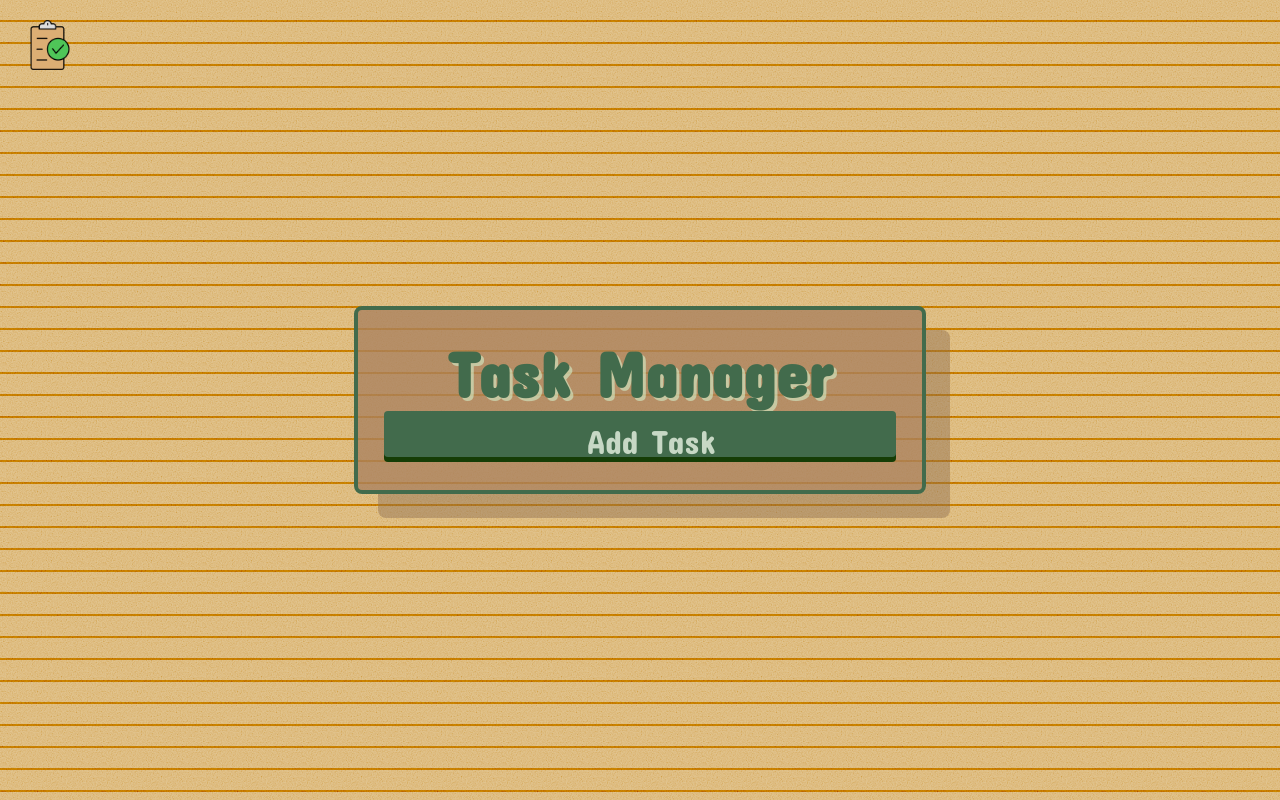
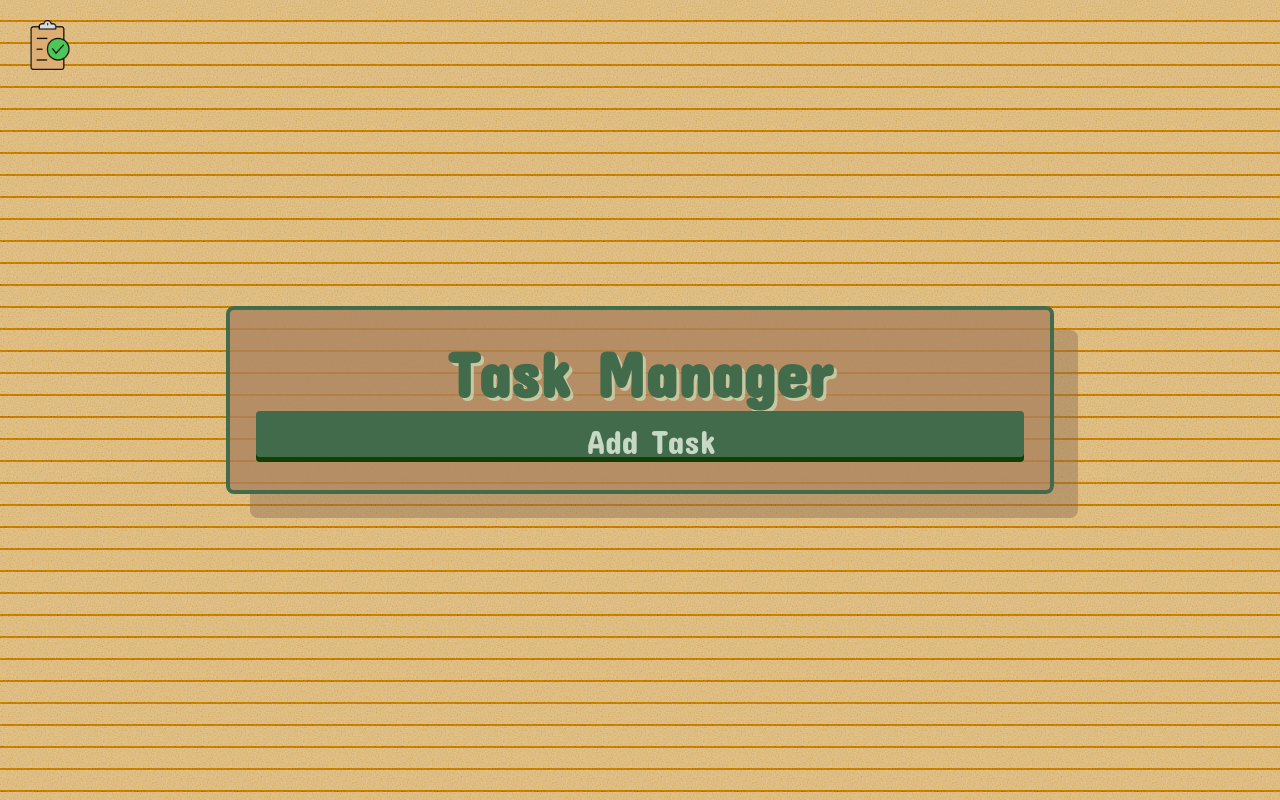
Before and after one commit to lucaspop5511/Proiect, a plain HTML site: page index.html in a window 1280 px wide. Drawn offline with Linux system fonts and the light colour scheme.

Commit message:
changed the width of the container for better moblie support

```diff
--- a/style.css
+++ b/style.css
@@ -37,7 +37,7 @@ body {
     border-radius: 8px;
     box-shadow: 3vh 3vh #8c6c5170;
     width: 100%;
-    max-width: 40vw;
+    max-width: 60vw;
     max-height: 80vh;
     display: flex;
     flex-direction: column;
```
